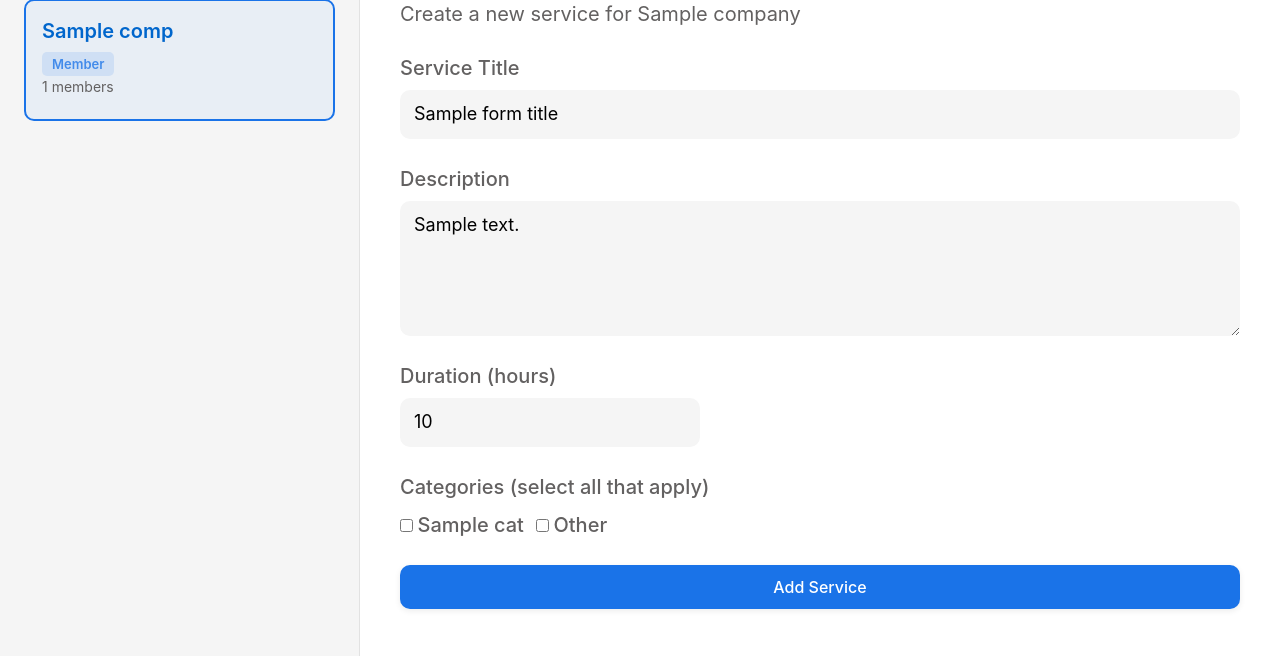
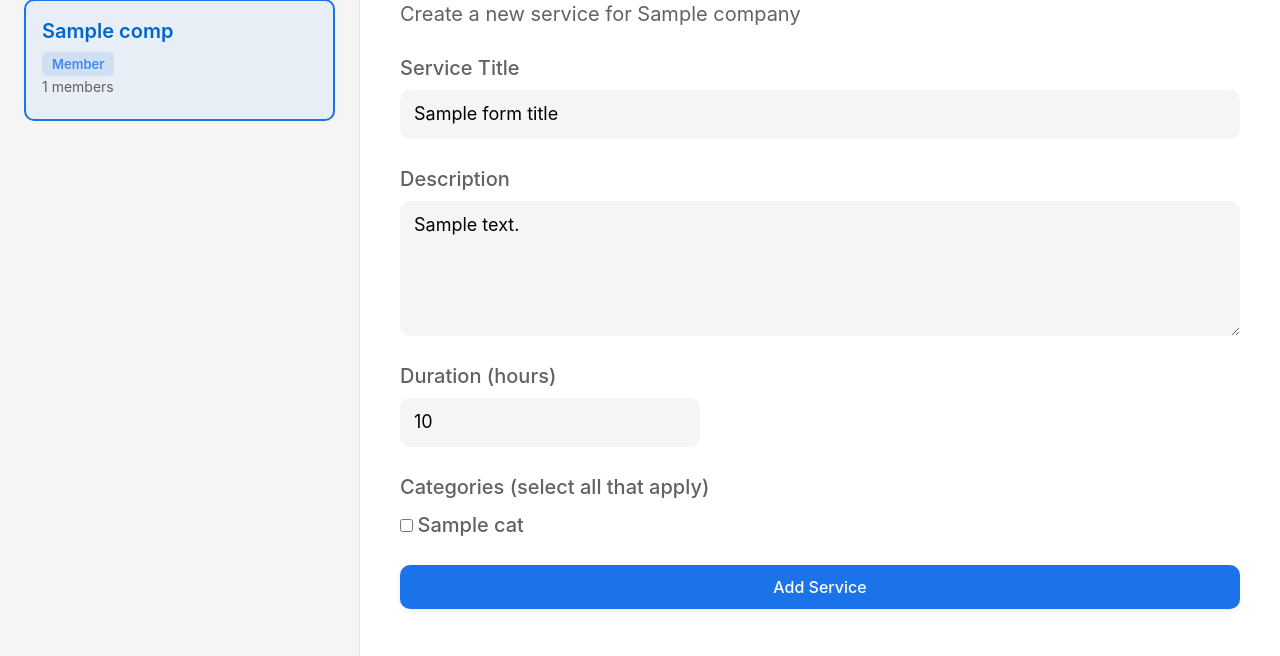
Before and after one commit to A-D-DBS-application/web-application-2025-group-23, a Flask app: template app/templates/service_add.html in a window 1280 px wide. Shown: the part 230-886 px from the top of the page. Run offline with Flask 3, Linux system fonts and the light colour scheme; the template is opened without the code that fills it: most values are stand-ins (such as "Sample title", 1, 10 or a date in 2020).

Commit message:
Categorie writing (enkel op marketplace) en other (geen invuloptie, te lui) weggehaald
Writing ston

```diff
--- a/app/templates/service_add.html
+++ b/app/templates/service_add.html
@@ -72,10 +72,6 @@
                                             <label for="cat_{{ loop.index }}">{{ cat }}</label>
                                         </div>
                                     {% endfor %}
-                                    <div class="category-item">
-                                        <input type="checkbox" id="cat_other" name="categories" value="Other" {% if 'Other' in (form_categories or []) %}checked{% endif %}>
-                                        <label for="cat_other">Other</label>
-                                    </div>
                                 </div>
                             </div>
 
--- a/app/templates/service_edit.html
+++ b/app/templates/service_edit.html
@@ -73,10 +73,6 @@
                                             <label for="cat_{{ loop.index }}">{{ cat }}</label>
                                         </div>
                                     {% endfor %}
-                                    <div class="category-item">
-                                        <input type="checkbox" id="cat_other" name="categories" value="Other" {% if 'Other' in (form_categories or []) %}checked{% endif %}>
-                                        <label for="cat_other">Other</label>
-                                    </div>
                                 </div>
                             </div>
 
```
Also changed, not shown: app/templates/marketplace.html (+9 -12 lines).
